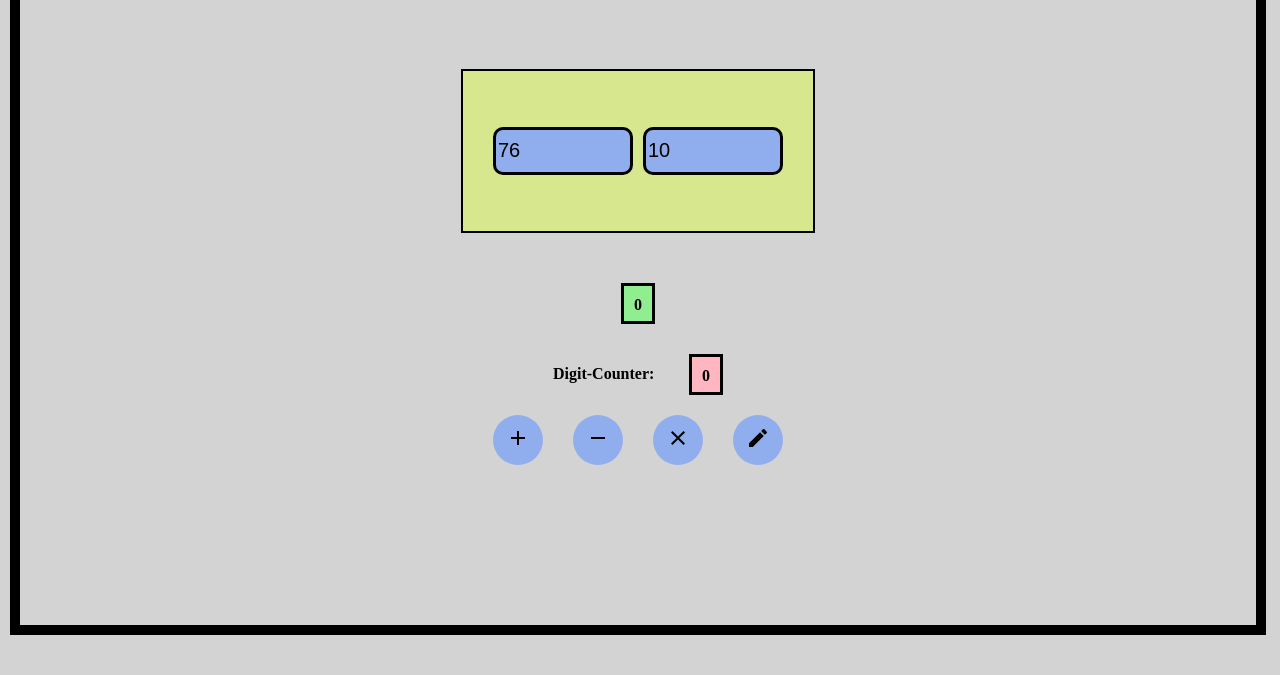
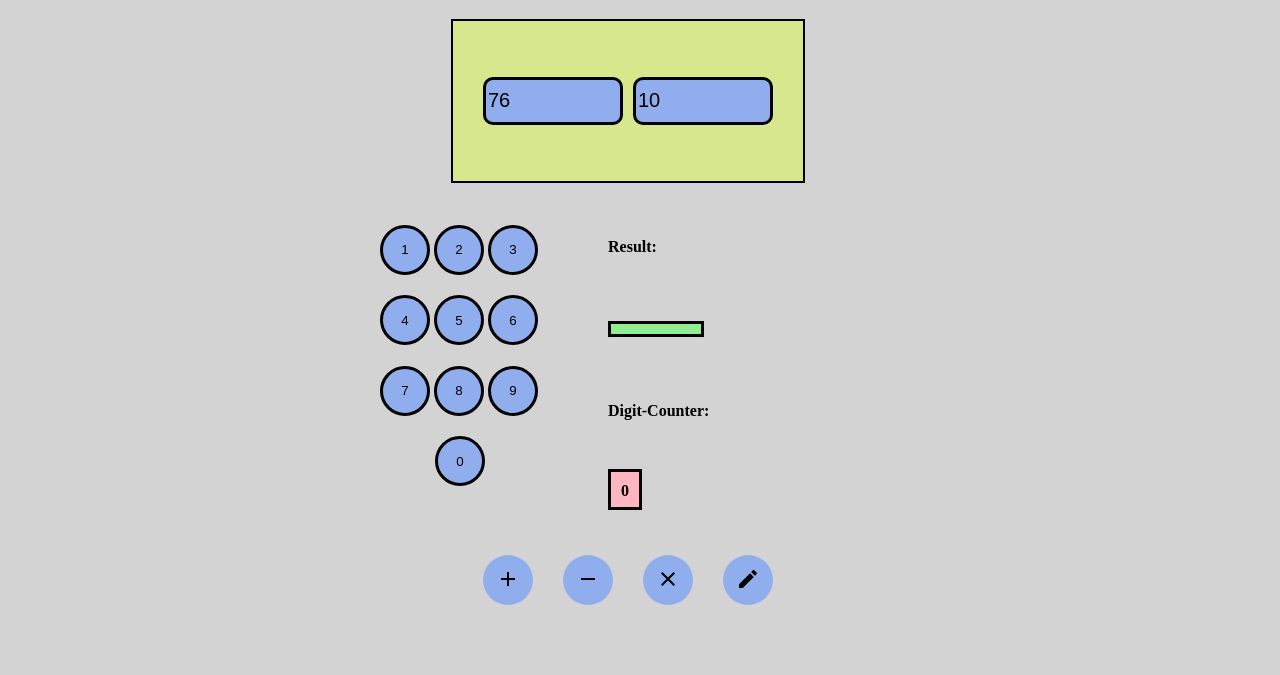
Before and after one commit to franzosterkamp/calculator-99, a website built with Parcel: page src/index.html in a window 1280 px wide. Shown: the part 125-800 px from the top of the page. Built offline with nearby package versions, Linux system fonts and the light colour scheme.

Commit message:
Style and add element (#8)
* update Style and NumbersPad

* add list function

```diff
--- a/src/index.html
+++ b/src/index.html
@@ -26,12 +26,27 @@
         class="second_input"
       />
     </div>
-    <div id="result">0</div>
+    <div class="mid-area">
+      <div class="number-area">
+        <button class="numbers">1</button>
+        <button class="numbers">2</button>
+        <button class="numbers">3</button>
+        <button class="numbers">4</button>
+        <button class="numbers">5</button>
+        <button class="numbers">6</button>
+        <button class="numbers">7</button>
+        <button class="numbers">8</button>
+        <button class="numbers">9</button>
+        <button class="numberlast">0</button>
+      </div>
+      <div class="result-area">
+        <div>Result:</div>
+        <ul id="result"></ul>
+        <div>Digit-Counter:</div>
+        <div class="digitcounter">0</div>
+      </div>
+    </div>
 
-    <div class="counter">
-      <div>Digit-Counter:</div>
-      <div class="digitcounter">0</div>
-    </div>
     <div class="buttons">
       <button class="plus">
         <svg
--- a/src/index.js
+++ b/src/index.js
@@ -1,7 +1,7 @@
 "use strict";
 
 import { sum, minus, multi, divide, countDigits } from "./lib/operators";
-
+import { createDivWithContent, appendElementToElement } from "./lib/elements";
 const firstElement = document.querySelector("[name=first]");
 const secondElement = document.querySelector("[name=second]");
 const plusButton = document.querySelector(".plus");
@@ -16,7 +16,9 @@ plusButton.addEventListener("click", function() {
   // const sum = parseInt(firstElement.value) + parseInt(secondElement.value);
   const firstNumber = parseInt(firstElement.value);
   const secondNumber = parseInt(secondElement.value);
-  result.innerHTML = sum(firstNumber, secondNumber);
+  let childResult = sum(firstNumber, secondNumber).toString();
+  childResult = createDivWithContent(childResult);
+  appendElementToElement(result, childResult);
   operator.innerHTML = "+";
   digitCounter.innerHTML = countDigits(sum(firstNumber, secondNumber));
 });
@@ -24,7 +26,9 @@ plusButton.addEventListener("click", function() {
 minusButton.addEventListener("click", function() {
   const firstNumber = parseInt(firstElement.value);
   const secondNumber = parseInt(secondElement.value);
-  result.innerHTML = minus(firstNumber, secondNumber);
+  let childResult = minus(firstNumber, secondNumber).toString();
+  childResult = createDivWithContent(childResult);
+  appendElementToElement(result, childResult);
   operator.innerHTML = "-";
   digitCounter.innerHTML = countDigits(minus(firstNumber, secondNumber));
 });
@@ -32,7 +36,9 @@ minusButton.addEventListener("click", function() {
 multiButton.addEventListener("click", function() {
   const firstNumber = parseInt(firstElement.value);
   const secondNumber = parseInt(secondElement.value);
-  result.innerHTML = multi(firstNumber, secondNumber);
+  let childResult = multi(firstNumber, secondNumber).toString();
+  childResult = createDivWithContent(childResult);
+  appendElementToElement(result, childResult);
   operator.innerHTML = "x";
   digitCounter.innerHTML = countDigits(multi(firstNumber, secondNumber));
 });
@@ -40,7 +46,9 @@ multiButton.addEventListener("click", function() {
 divideButton.addEventListener("click", function() {
   const firstNumber = parseInt(firstElement.value);
   const secondNumber = parseInt(secondElement.value);
-  result.innerHTML = divide(firstNumber, secondNumber);
+  let childResult = divide(firstNumber, secondNumber).toString();
+  childResult = createDivWithContent(childResult);
+  appendElementToElement(result, childResult);
   operator.innerHTML = "/";
   digitCounter.innerHTML = countDigits(divide(firstNumber, secondNumber));
 });
--- /dev/null
+++ b/src/lib/elements.js
@@ -0,0 +1,10 @@
+export function createDivWithContent(content) {
+  let divElement = document.createElement("li");
+  divElement.innerHTML = content;
+
+  return divElement;
+}
+
+export function appendElementToElement(parent, child) {
+  return parent.appendChild(child);
+}
--- a/src/style.css
+++ b/src/style.css
@@ -22,7 +22,6 @@ body {
   width: 95vw;
   background-color: lightgrey;
   height: 90vh;
-  border: solid 10px;
   padding: 10px;
   margin: 0 10px;
   flex-direction: column;
@@ -35,7 +34,7 @@ body {
   display: flex;
   justify-content: space-around;
   align-items: center;
-  margin: 50px;
+  margin: 10px;
   border: black solid 2px;
   background-color: rgb(215, 231, 142);
   padding: 70px 30px;
@@ -81,16 +80,6 @@ svg {
   font-weight: bold;
 }
 
-#result {
-  margin: 0 15px;
-  border: solid;
-  background-color: lightgreen;
-  width: 30px;
-  inline-size: auto;
-  height: 15px;
-  padding: 10px;
-  font-weight: bold;
-}
 .digitcounter {
   border: solid;
   background-color: lightpink;
@@ -106,6 +95,58 @@ svg {
   align-items: center;
   font-size: 16px;
   font-weight: bold;
-  margin-top: 30px;
+  margin: 30px;
   width: 170px;
 }
+
+.result-area {
+  display: flex;
+  flex-direction: column;
+  justify-content: space-around;
+  align-items: center;
+  font-size: 16px;
+  font-weight: bold;
+  margin-top: 20px;
+  width: 300px;
+  align-items: flex-start;
+}
+#result {
+  /* margin: 0 15px; */
+  border: solid;
+  background-color: lightgreen;
+  width: 50px;
+  min-height: 10px;
+  height: auto;
+  /* // padding: 10px; */
+  font-weight: bold;
+}
+
+.number-area {
+  display: flex;
+  width: 200px;
+
+  flex-wrap: wrap;
+  padding: 30px;
+  /* border: solid; */
+}
+
+.numbers {
+  width: 50px;
+  height: 50px;
+  border: solid;
+  margin: 2px;
+}
+
+.numberlast {
+  width: 50px;
+  height: 50px;
+  border: solid;
+  margin: 2px 57px;
+}
+
+.mid-area {
+  display: flex;
+  width: 1300px;
+  height: 1200px;
+  justify-content: center;
+}
```
Also changed, not shown: src/lib/elements.test.js (added, +16 -0 lines), dist/index.html.
